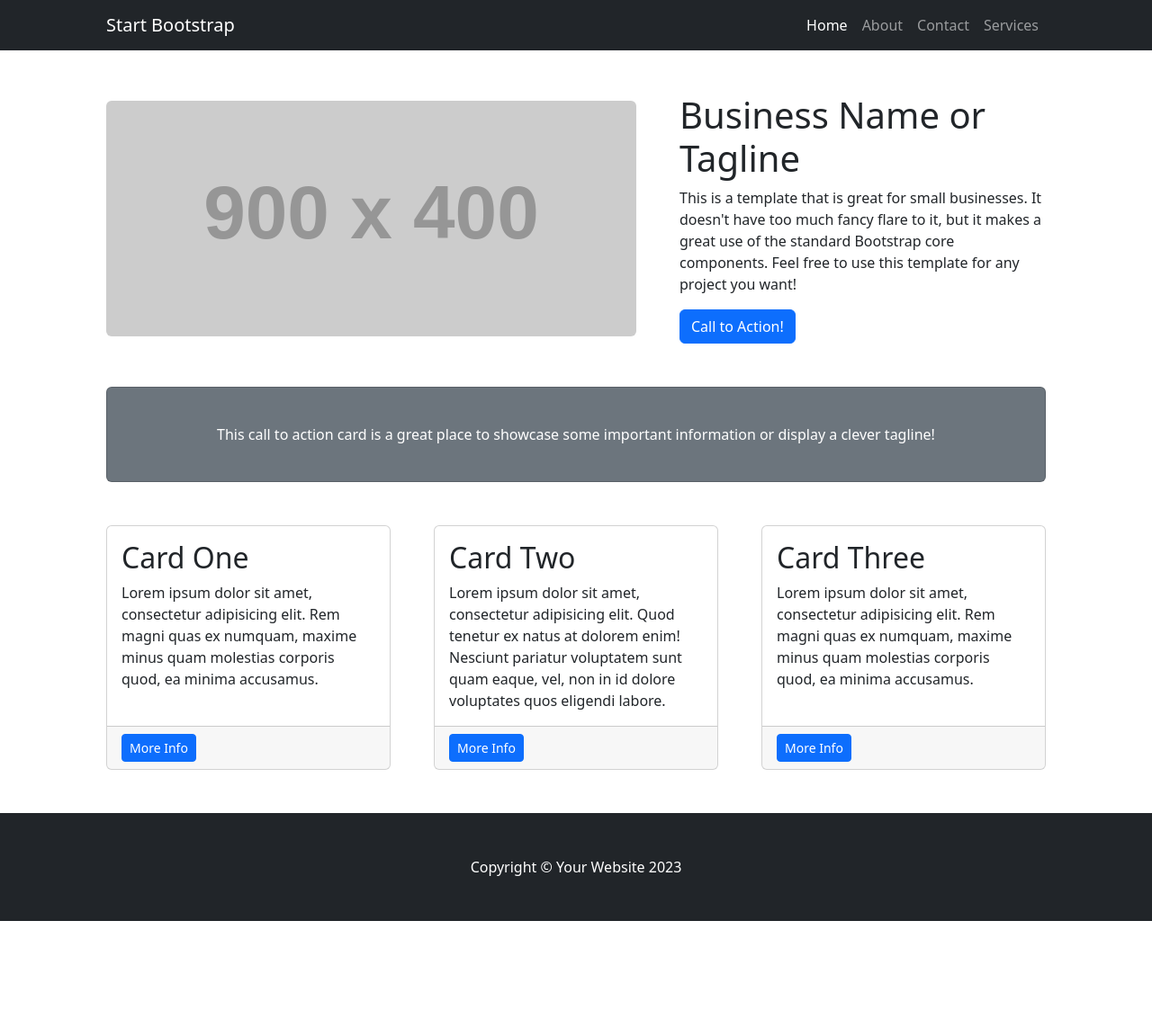
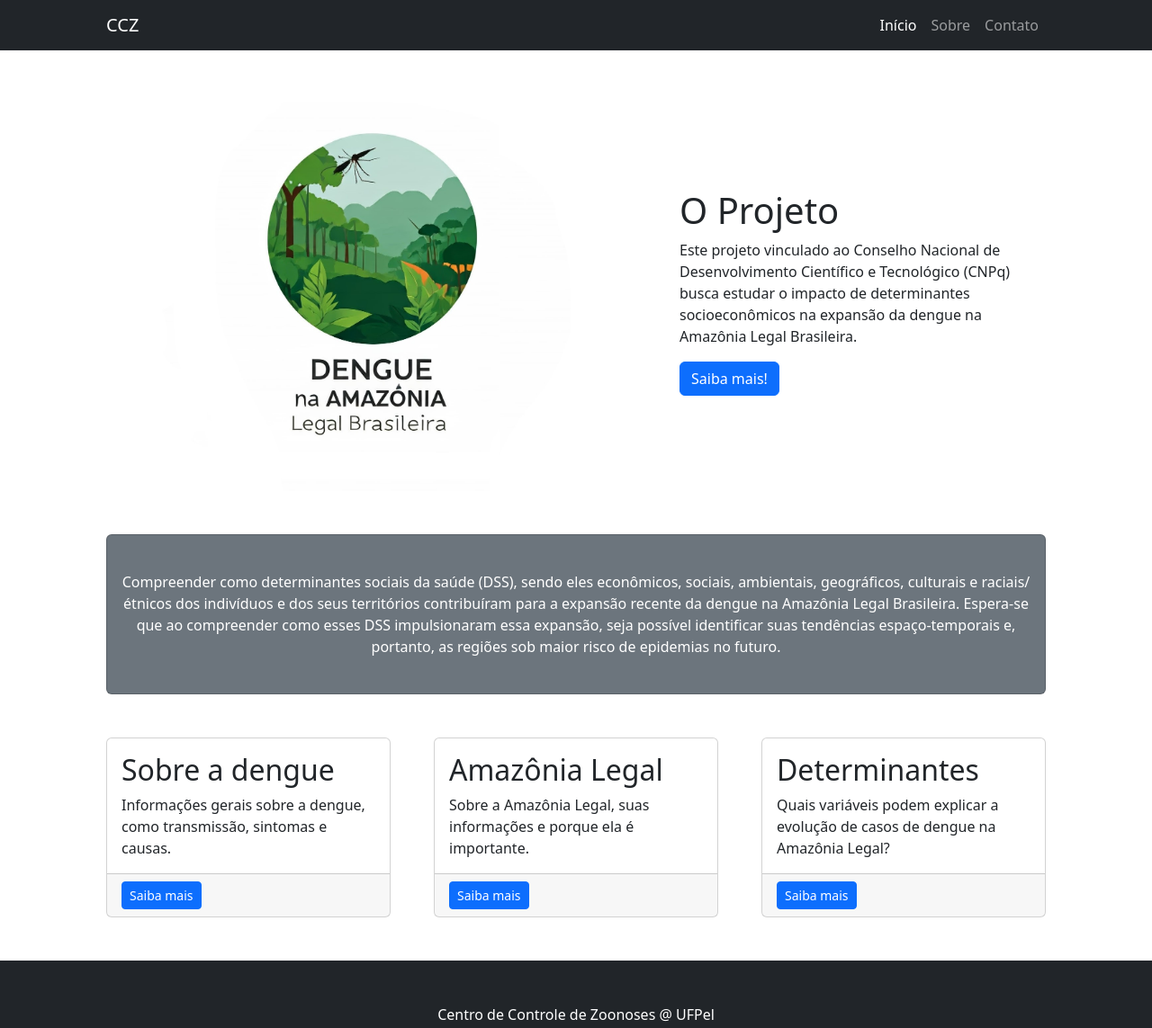
Before and after one commit to Dengue-Amazonia-Legal-Brasileira/Dengue-Amazonia-Legal-Brasileira, a plain HTML site: page index.html in a window 1280 px wide. Shown: the whole page at 90% size. Before the commit the page ends 1024 px from the top, so only its background shows below. Drawn offline with nearby package versions, Linux system fonts and the light colour scheme; placeholder pictures from the web are drawn by us.

Commit message:
Update Page #1

```diff
--- a/index.html
+++ b/index.html
@@ -5,7 +5,7 @@
         <meta name="viewport" content="width=device-width, initial-scale=1, shrink-to-fit=no" />
         <meta name="description" content="" />
         <meta name="author" content="" />
-        <title>Small Business - Start Bootstrap Template</title>
+        <title>Dengue na Amazônia Legal Brasileira</title>
         <!-- Favicon-->
         <link rel="icon" type="image/x-icon" href="assets/favicon.ico" />
         <!-- Core theme CSS (includes Bootstrap)-->
@@ -15,14 +15,14 @@
         <!-- Responsive navbar-->
         <nav class="navbar navbar-expand-lg navbar-dark bg-dark">
             <div class="container px-5">
-                <a class="navbar-brand" href="#!">Start Bootstrap</a>
+                <a class="navbar-brand" href="#!">CCZ</a>
                 <button class="navbar-toggler" type="button" data-bs-toggle="collapse" data-bs-target="#navbarSupportedContent" aria-controls="navbarSupportedContent" aria-expanded="false" aria-label="Toggle navigation"><span class="navbar-toggler-icon"></span></button>
                 <div class="collapse navbar-collapse" id="navbarSupportedContent">
                     <ul class="navbar-nav ms-auto mb-2 mb-lg-0">
-                        <li class="nav-item"><a class="nav-link active" aria-current="page" href="#!">Home</a></li>
-                        <li class="nav-item"><a class="nav-link" href="#!">About</a></li>
-                        <li class="nav-item"><a class="nav-link" href="#!">Contact</a></li>
-                        <li class="nav-item"><a class="nav-link" href="#!">Services</a></li>
+                        <li class="nav-item"><a class="nav-link active" aria-current="page" href="#!">Início</a></li>
+                        <li class="nav-item"><a class="nav-link" href="#!">Sobre</a></li>
+                        <li class="nav-item"><a class="nav-link" href="#!">Contato</a></li>
+                        <!-- <li class="nav-item"><a class="nav-link" href="#!">Serviços</a></li> -->
                     </ul>
                 </div>
             </div>
@@ -31,51 +31,53 @@
         <div class="container px-4 px-lg-5">
             <!-- Heading Row-->
             <div class="row gx-4 gx-lg-5 align-items-center my-5">
-                <div class="col-lg-7"><img class="img-fluid rounded mb-4 mb-lg-0" src="https://dummyimage.com/900x400/dee2e6/6c757d.jpg" alt="..." /></div>
+                <div class="col-lg-7"><img class="img-fluid rounded mb-4 mb-lg-0" src="images/dengue_alb.jfif" alt="..." /></div>
                 <div class="col-lg-5">
-                    <h1 class="font-weight-light">Business Name or Tagline</h1>
-                    <p>This is a template that is great for small businesses. It doesn't have too much fancy flare to it, but it makes a great use of the standard Bootstrap core components. Feel free to use this template for any project you want!</p>
-                    <a class="btn btn-primary" href="#!">Call to Action!</a>
+                    <h1 class="font-weight-light">O Projeto</h1>
+                    <p>Este projeto vinculado ao Conselho Nacional de Desenvolvimento Científico e Tecnológico (CNPq) busca estudar o impacto de determinantes socioeconômicos na expansão da dengue na Amazônia Legal Brasileira.</p>
+                    <a class="btn btn-primary" href="#!">Saiba mais!</a>
                 </div>
             </div>
-            <!-- Call to Action-->
+            <!-- Objetivos -->
             <div class="card text-white bg-secondary my-5 py-4 text-center">
-                <div class="card-body"><p class="text-white m-0">This call to action card is a great place to showcase some important information or display a clever tagline!</p></div>
+                <div class="card-body"><p class="text-white m-0">Compreender como determinantes sociais da saúde (DSS), sendo eles econômicos, sociais, ambientais, geográficos, culturais e raciais/étnicos dos indivíduos e dos seus
+                    territórios contribuíram para a expansão recente da dengue na Amazônia Legal Brasileira. Espera-se que ao compreender como esses DSS impulsionaram essa expansão, seja possível identificar suas tendências espaço-temporais e,
+                    portanto, as regiões sob maior risco de epidemias no futuro.</p></div>
             </div>
             <!-- Content Row-->
             <div class="row gx-4 gx-lg-5">
                 <div class="col-md-4 mb-5">
                     <div class="card h-100">
                         <div class="card-body">
-                            <h2 class="card-title">Card One</h2>
-                            <p class="card-text">Lorem ipsum dolor sit amet, consectetur adipisicing elit. Rem magni quas ex numquam, maxime minus quam molestias corporis quod, ea minima accusamus.</p>
+                            <h2 class="card-title">Sobre a dengue</h2>
+                            <p class="card-text">Informações gerais sobre a dengue, como transmissão, sintomas e causas.</p>
                         </div>
-                        <div class="card-footer"><a class="btn btn-primary btn-sm" href="#!">More Info</a></div>
+                        <div class="card-footer"><a class="btn btn-primary btn-sm" href="#!">Saiba mais</a></div>
                     </div>
                 </div>
                 <div class="col-md-4 mb-5">
                     <div class="card h-100">
                         <div class="card-body">
-                            <h2 class="card-title">Card Two</h2>
-                            <p class="card-text">Lorem ipsum dolor sit amet, consectetur adipisicing elit. Quod tenetur ex natus at dolorem enim! Nesciunt pariatur voluptatem sunt quam eaque, vel, non in id dolore voluptates quos eligendi labore.</p>
+                            <h2 class="card-title">Amazônia Legal</h2>
+                            <p class="card-text">Sobre a Amazônia Legal, suas informações e porque ela é importante.</p>
                         </div>
-                        <div class="card-footer"><a class="btn btn-primary btn-sm" href="#!">More Info</a></div>
+                        <div class="card-footer"><a class="btn btn-primary btn-sm" href="#!">Saiba mais</a></div>
                     </div>
                 </div>
                 <div class="col-md-4 mb-5">
                     <div class="card h-100">
                         <div class="card-body">
-                            <h2 class="card-title">Card Three</h2>
-                            <p class="card-text">Lorem ipsum dolor sit amet, consectetur adipisicing elit. Rem magni quas ex numquam, maxime minus quam molestias corporis quod, ea minima accusamus.</p>
+                            <h2 class="card-title">Determinantes</h2>
+                            <p class="card-text">Quais variáveis podem explicar a evolução de casos de dengue na Amazônia Legal?</p>
                         </div>
-                        <div class="card-footer"><a class="btn btn-primary btn-sm" href="#!">More Info</a></div>
+                        <div class="card-footer"><a class="btn btn-primary btn-sm" href="#!">Saiba mais</a></div>
                     </div>
                 </div>
             </div>
         </div>
         <!-- Footer-->
         <footer class="py-5 bg-dark">
-            <div class="container px-4 px-lg-5"><p class="m-0 text-center text-white">Copyright &copy; Your Website 2023</p></div>
+            <div class="container px-4 px-lg-5"><p class="m-0 text-center text-white">Centro de Controle de Zoonoses @ UFPel</p></div>
         </footer>
         <!-- Bootstrap core JS-->
         <script src="https://cdn.jsdelivr.net/npm/bootstrap@5.2.3/dist/js/bootstrap.bundle.min.js"></script>
```
Also changed, not shown: images/dengue_alb.jfif (added).
